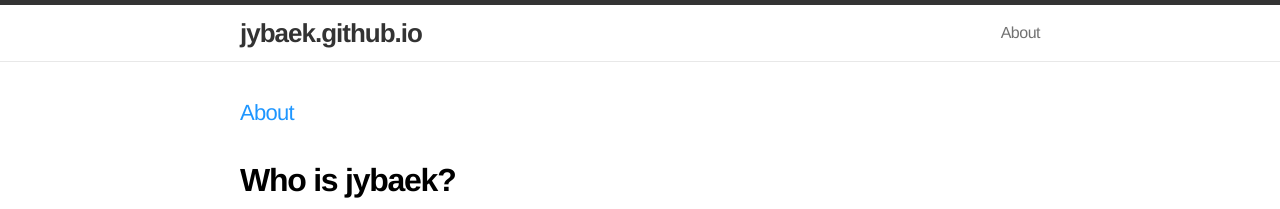
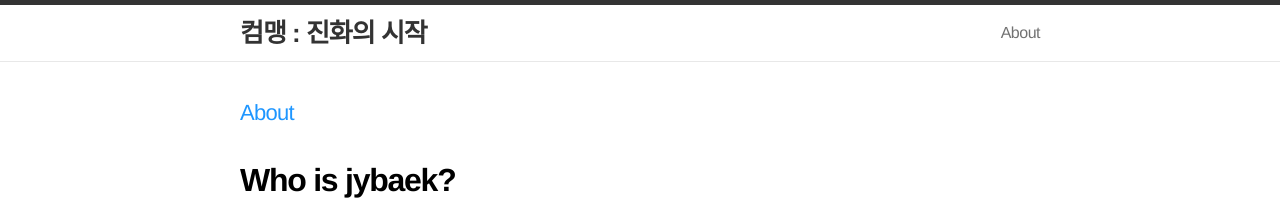
Before and after one commit to jybaek/jybaek.github.com, a Jekyll site: the page built from about.md, in a window 1280 px wide. Shown: the top 209 px of the page. Built offline with Jekyll 4.4.1, drawn with Linux system fonts in a browser that asks for light colours; nearby versions of some CDN libraries.

Commit message:
블로그 타이틀 변경

```diff
--- a/_config.yml
+++ b/_config.yml
@@ -1,5 +1,5 @@
 # Site settings
-title: jybaek.github.io
+title: "컴맹 : 진화의 시작"
 home: http://jybaek.github.io
 stackoverflow: http://stackoverflow.com/users/4599185/baek-jae-yeon
 email: oops.jybaek@gmail.com
```
